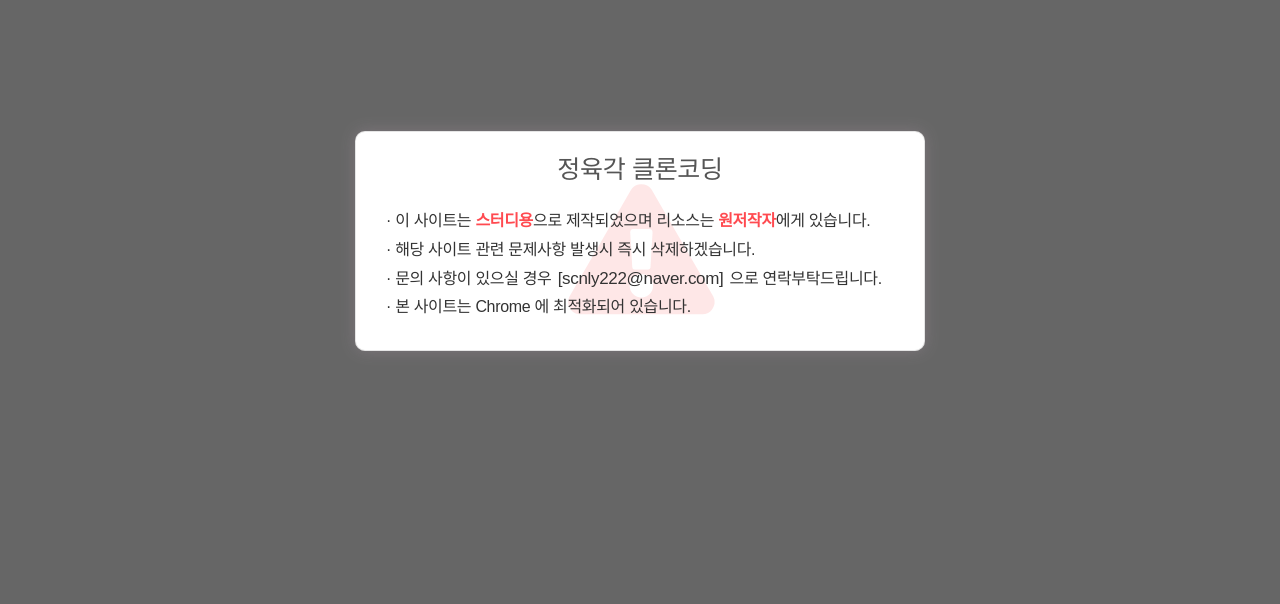
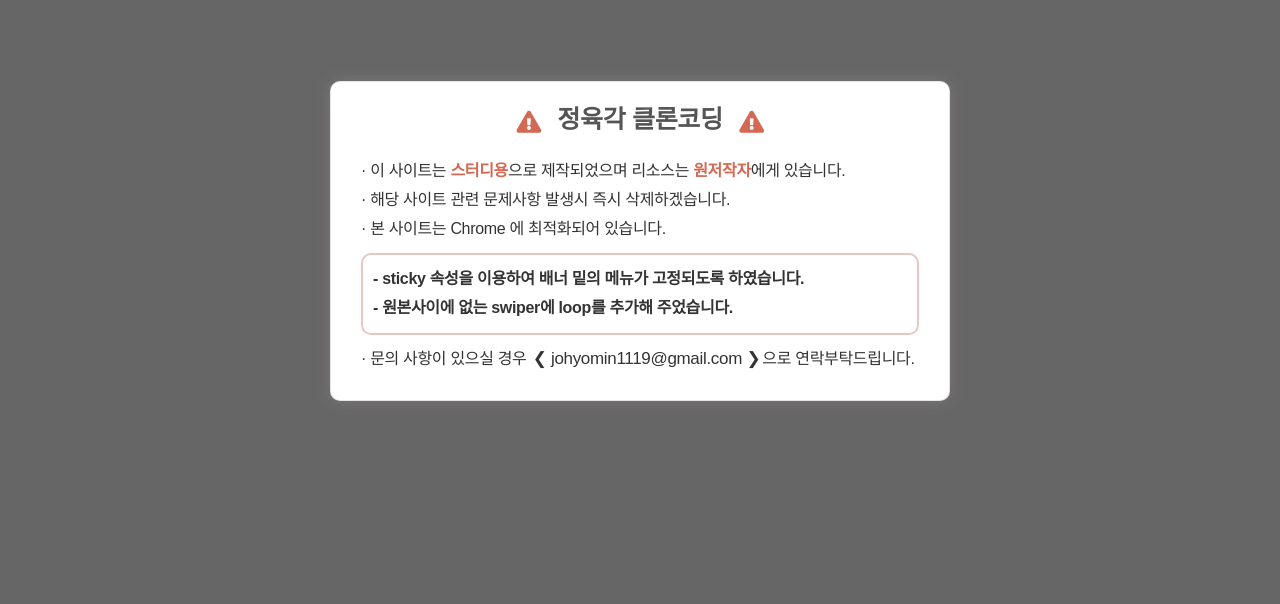
Before and after one commit to johyomin/jeongyookgak, a plain HTML site: page index.html in a window 1280 px wide. Shown: the part 159-763 px from the top of the page. Drawn offline with nearby package versions, Linux system fonts and the light colour scheme; a web font is replaced by a local one.

Commit message:
modal update

```diff
--- a/css/style.css
+++ b/css/style.css
@@ -84,19 +84,30 @@ body {
   position: fixed;
   left: 0;
   top: 0;
+  display: block;
   width: 100%;
   height: 100%;
   background: rgba(0, 0, 0, 0.6);
   z-index: 99999;
 }
 
-.modal-wrap .fa {
+.modal-icon-left {
   position: absolute;
   display: block;
-  top: 24%;
-  right: 37%;
-  font-size: 130px;
-  color: rgba(250, 19, 19, 0.1);
+  top: 9%;
+  left: 30%;
+  font-size: 22px;
+  color: #d36853;
+  z-index: -9;
+}
+
+.modal-icon-right {
+  position: absolute;
+  display: block;
+  top: 9%;
+  right: 30%;
+  font-size: 22px;
+  color: #d36853;
   z-index: -9;
 }
 
@@ -105,18 +116,19 @@ body {
   left: 50%;
   top: 50%;
   transform: translate(-50%, -50%);
-  width: 570px;
-  height: 220px;
+  width: 620px;
+  height: 320px;
   background-color: #fff;
   border-radius: 10px;
   padding: 10px;
   box-shadow: 0px 0px 15px 0px rgba(207, 174, 197, 0.212);
   border: 1px solid rgba(0, 0, 0, 0.1);
+  transition: all 0.3s;
 }
 
 .modal-main h1 {
   font-size: 25px;
-  font-weight: 500;
+  font-weight: 700;
   text-align: center;
   color: #555;
   padding-top: 10px;
@@ -133,7 +145,7 @@ body {
 
 .modal-main b {
   font-weight: 600;
-  color: #ff4a50;
+  color: #d36853;
 }
 
 .modal-main strong {
@@ -151,13 +163,23 @@ body {
   top: 16px;
   border: 0;
   cursor: pointer;
-  background: url('../images/cancel.png') no-repeat center;
+  background: url("../images/cancel.png") no-repeat center;
   background-size: cover;
   transition: transform 0.5s;
 }
 
 .modal-close:hover {
   transform: rotate(90deg);
+}
+
+.modal-text-box {
+  position: relative;
+  display: block;
+  margin: 10px 0;
+  padding: 10px;
+  border-radius: 10px;
+  border: 2px solid rgb(230, 199, 193);
+  font-weight: 600;
 }
 
 
@@ -223,14 +245,12 @@ body {
   width: 50%;
   height: 96px;
   display: block;
-  /* border :1px solid red; */
 }
 
 .header .gnb-inner-left {
   position: relative;
   display: block;
   height: 100%;
-  /* border :1px solid yellow; */
 }
 
 .header .gnb-right .notice {
@@ -239,7 +259,6 @@ body {
   top: 42px;
   display: block;
   float: left;
-  /* border: 5px solid yellowgreen; */
 }
 
 .header .gnb-right .notice li {
@@ -446,12 +465,6 @@ body {
 }
 
 
-/* event 반응형 */
-@media all and (max-width: 1190px) {
-  .event-left {}
-}
-
-
 
 /* items */
 .items {
@@ -467,7 +480,6 @@ body {
   font-size: 32px;
   color: #000;
   margin-bottom: -32px;
-  /* border: 3px solid red; */
 }
 
 .items .inner .best-items {
@@ -475,7 +487,6 @@ body {
   display: block;
   height: 1032px;
   width: 100%;
-  /* border: 3px solid blue; */
 }
 
 .items .inner .best-items li {
@@ -484,7 +495,6 @@ body {
   width: 376px;
   height: 416px;
   float: left;
-  /* border: 3px solid yellow; */
   margin-bottom: 120px;
 }
 
@@ -505,7 +515,6 @@ body {
   width: 100%;
   height: 416px;
   background-color: #f9f7f8;
-  /* border: 3px solid red; */
 }
 
 .items .inner .best-items .depth1 .meat img {
--- a/index.html
+++ b/index.html
@@ -29,14 +29,21 @@
     <!-- 안내창 -->
     <div class="modal-wrap">
       <div class="modal-main">
-      <i class="fa fa-exclamation-triangle" aria-hidden="true"></i>
+          <i class="fa fa-exclamation-triangle modal-icon-left" aria-hidden="true"></i>
+          <i class="fa fa-exclamation-triangle modal-icon-right" aria-hidden="true"></i>
           <h1>정육각 클론코딩</h1>
           <p>
-        &middot; 이 사이트는 <b>스터디용</b>으로 제작되었으며 리소스는 <b>원저작자</b>에게 있습니다.<br>
-        &middot; 해당 사이트 관련 문제사항 발생시 즉시 삭제하겠습니다.<br>
-        &middot; 문의 사항이 있으실 경우
-        <strong><a href="mailto:scnly222@naver.com">[scnly222@naver.com]</a></strong> 으로 연락부탁드립니다.<br>
-        &middot; 본 사이트는 Chrome 에 최적화되어 있습니다.
+              &#183; 이 사이트는 <b>스터디용</b>으로 제작되었으며 리소스는
+              <b>원저작자</b>에게 있습니다.<br />
+              &#183; 해당 사이트 관련 문제사항 발생시 즉시 삭제하겠습니다.<br />
+              &#183; 본 사이트는 Chrome 에 최적화되어 있습니다.<br />
+              <span class="modal-text-box">
+                - sticky 속성을 이용하여 배너 밑의 메뉴가 고정되도록 하였습니다. <br />
+                - 원본사이에 없는 swiper에 loop를 추가해 주었습니다.
+              </span>
+              &#183; 문의 사항이 있으실 경우
+              <strong><a href="mailto:johyomin1119@gmail.com">❮ johyomin1119@gmail.com ❯</a></strong>으로
+              연락부탁드립니다.
           </p>
           <button class="modal-close"></button>
       </div>
--- a/js/script.js
+++ b/js/script.js
@@ -41,6 +41,7 @@ window.onload = function () {
   // swiper
   new Swiper('.event-left', {
     speed: 1000,
+    loop: true,
     navigation: {
       prevEl: '.event-left-prev',
       nextEl: '.event-left-next'
```
Lines whose indentation alone changed are shown as unchanged.
